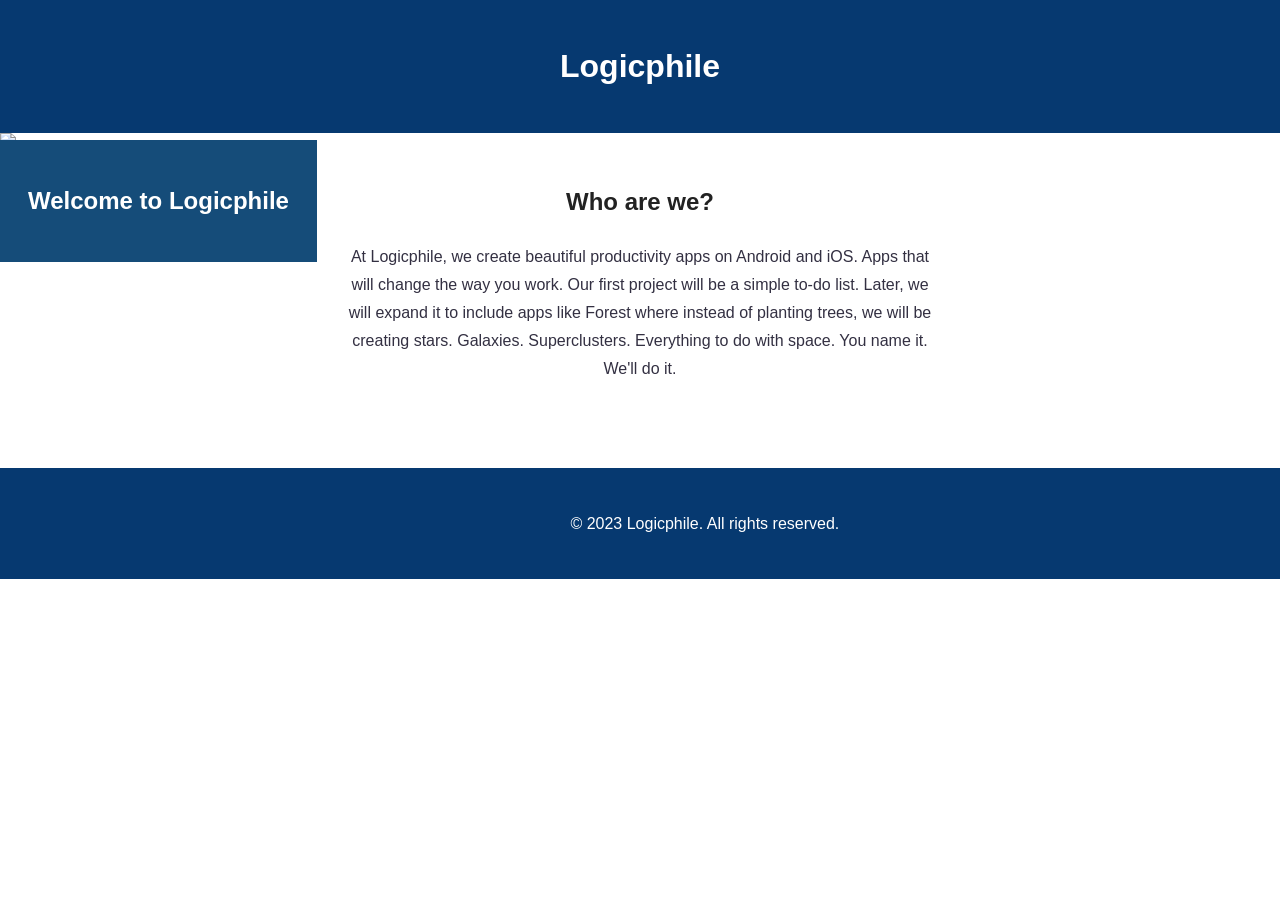
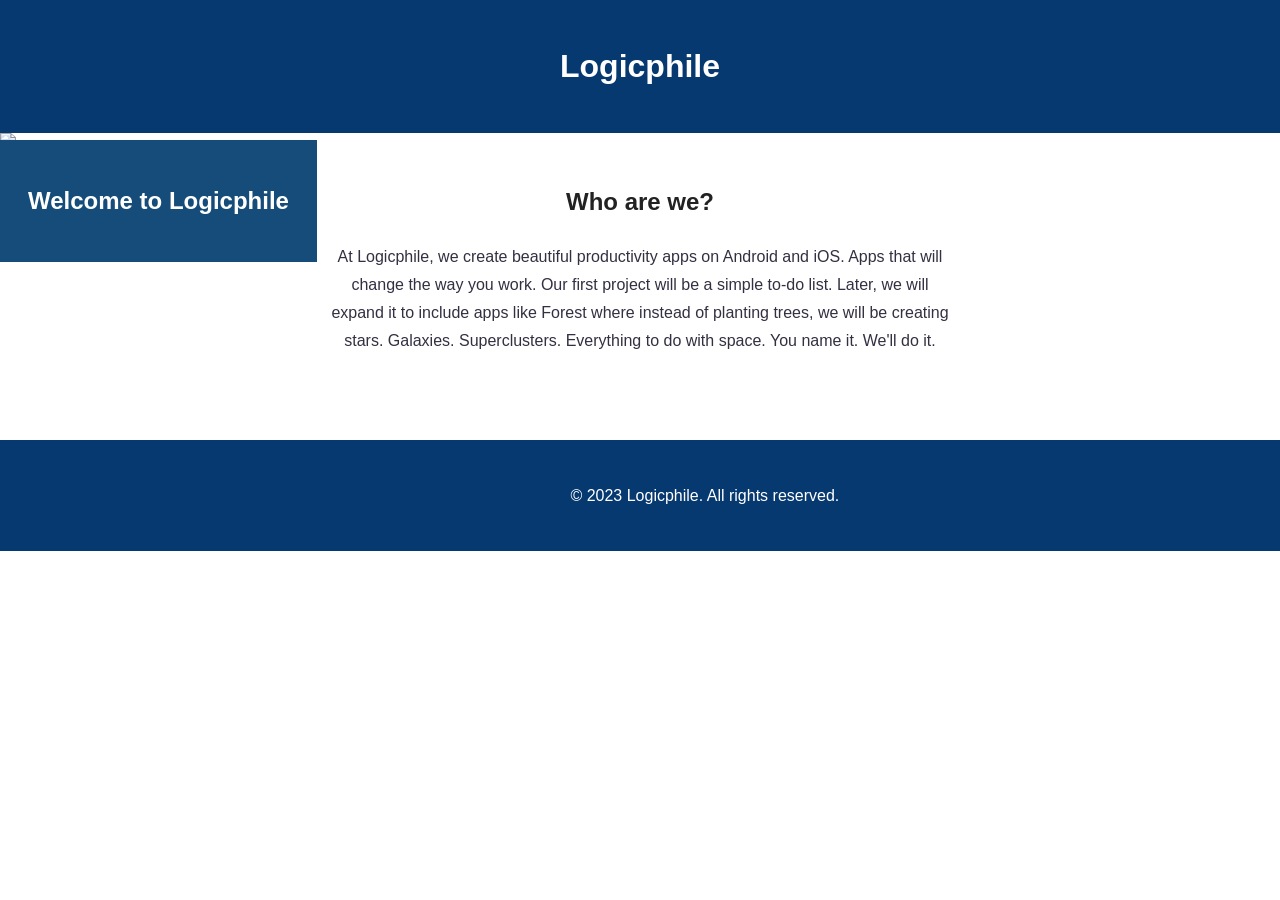

Make lines more natural

--- a/styles.css
+++ b/styles.css
@@ -41,9 +41,10 @@
 
         text-align: center;
         color: #333042;
-        max-width: 70ch;
+        width: 90%;
+        max-width: 620px;
         margin: 0 auto;
-        padding: 0 16px 6% 16px;
+        padding: 0 0 6% 0;
 
     }
 
@@ -130,9 +131,10 @@
 
         text-align: center;
         color: #333042;
-        max-width: 70ch;
+        width: 85%;
+        max-width: 620px;
         margin: 0 auto;
-        padding: 0 16px 6% 16px;
+        padding: 0 0 6% 0;
 
     }
 
@@ -181,9 +183,10 @@
 
     .main .description .about {
 
-        max-width: 70ch;
+        width: 80%;
+        max-width: 620px;
         margin: 0 auto;
-        padding: 0 16px 6% 16px;
+        padding: 0 0 6% 0;
 
     }
 
@@ -251,9 +254,10 @@
     .main .description .about {
     
         text-align: center;
-        max-width: 70ch;
+        width: 75%;
+        max-width: 620px;
         margin: 0 auto;
-        padding: 0 16px 2% 16px;
+        padding: 0 0 2% 0;
         font-size: 16px;
         color: #333042;
         font-family: sans-serif, Verdana, Georgia;
